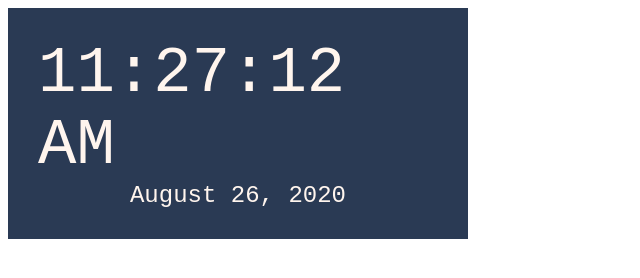
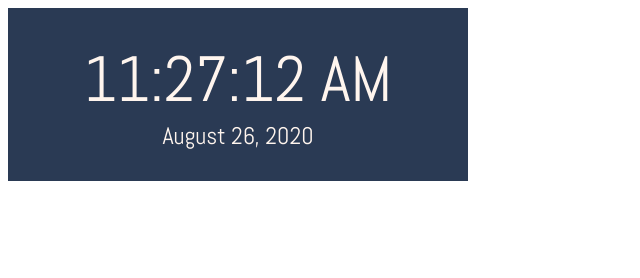
Before and after one commit to archyrei/web-clock, a website: page index.html in a window 1280 px wide. Shown: the whole page, without its empty margins (0-640 px from the left). Drawn offline with nearby package versions, Linux system fonts and the light colour scheme.

Commit message:
edit font-family

```diff
--- a/style.css
+++ b/style.css
@@ -1,9 +1,11 @@
+@import url('https://fonts.googleapis.com/css2?family=Abel&display=swap');
+
 .clock {
     width: 400px;
     background-color: #2a3a54;
     padding: 30px;
     color: seashell;
-    font-family: 'Courier New', Courier, monospace;
+    font-family: 'Abel', Courier, monospace;
     display: flex;
     flex-direction: column;
 }
```
